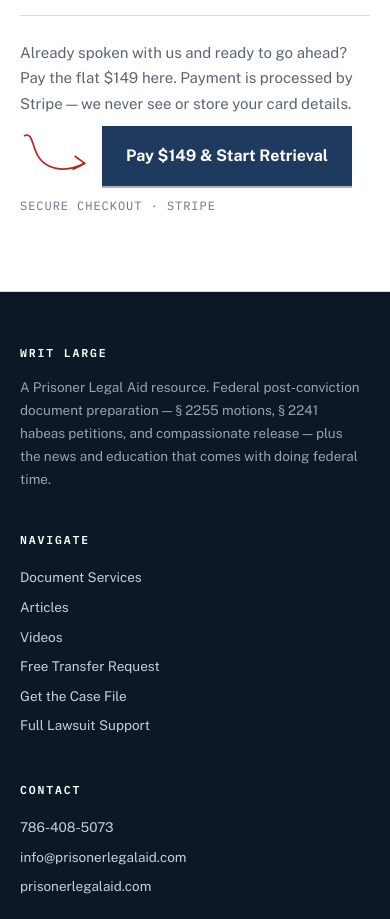
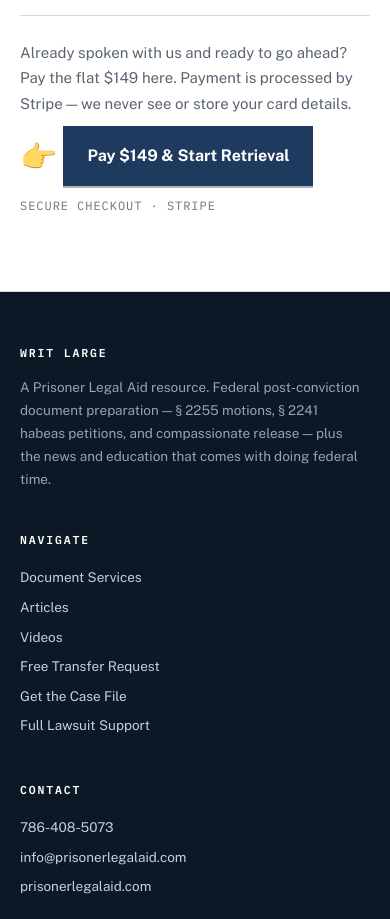
Before and after one commit to charlesxchristopherx-a11y/prisonerlegalaid-blog, an Eleventy site: page src/case-file.njk in a window 390 px wide. Shown: the part 4800-5719 px from the top of the page. Built offline with nearby package versions, Linux system fonts and the light colour scheme; Eleventy itself is replaced by a stand-in of ours; files that its build step writes are made by us from their sources.

Commit message:
Replace SVG arrow with slow-pulsing pointer emoji on pay CTA
Chris asked for a pointing hand fading in and out slowly. Removes the
.scrawl SVG and its styles entirely. 7.2s fade cycle (opacity .12 to 1),
aria-hidden, held at full opacity under prefers-reduced-motion.

```diff
--- a/src/case-file.njk
+++ b/src/case-file.njk
@@ -71,13 +71,7 @@ permalink: /case-file/
     <div class="pay-block">
       <p style="font-size:15px;color:#5A6472;line-height:1.7;margin:0 0 10px">Already spoken with us and ready to go ahead? Pay the flat $149 here. Payment is processed by Stripe — we never see or store your card details.</p>
       <div class="pay-cta">
-        <svg class="scrawl" viewBox="0 0 118 84" aria-hidden="true" focusable="false">
-          <path d="M10 9 C 27 3, 15 41, 40 57 C 58 69, 78 67, 96 60"/>
-          <g class="head">
-            <path d="M83 48 C 88 53, 93 57, 96 60"/>
-            <path d="M78 67 C 85 65, 92 62, 96 60"/>
-          </g>
-        </svg>
+        <span class="pointer" aria-hidden="true">👉</span>
         <a class="btn btn-pay" href="https://buy.stripe.com/aFa8wI4Wo4lYenw7qsaAw00">Pay $149 &amp; Start Retrieval</a>
       </div>
       <span class="pay-secure">Secure checkout · Stripe</span>
--- a/src/css/style.css
+++ b/src/css/style.css
@@ -239,23 +239,22 @@ article.post-body em{color:#39414B}
 /* ---- Pay CTA: hand-drawn arrow nudge (case-file) ------------------- */
 .pay-block{margin-top:30px;padding-top:24px;border-top:1px solid #D6DBE1}
 .pay-cta{display:flex;align-items:center;gap:4px;flex-wrap:wrap}
-.scrawl{width:104px;height:74px;flex:0 0 auto;overflow:visible;
-  transform:translateY(-6px) rotate(-4deg);pointer-events:none}
-.scrawl path{fill:none;stroke:var(--stamp);stroke-width:2.6;
-  stroke-linecap:round;stroke-linejoin:round;
-  stroke-dasharray:260;stroke-dashoffset:260;
-  animation:scrawl-draw .9s ease-out .35s forwards}
-.scrawl .head path{animation-delay:1.05s;animation-duration:.35s}
-@keyframes scrawl-draw{to{stroke-dashoffset:0}}
+.pointer{
+  font-size:38px;line-height:1;flex:0 0 auto;
+  margin-right:2px;user-select:none;pointer-events:none;
+  animation:point-pulse 3.6s ease-in-out infinite alternate}
+@keyframes point-pulse{
+  from{opacity:.12}
+  to{opacity:1}}
 .btn-pay{background:var(--navy);color:#fff;border-color:var(--navy);
   font-size:17px;padding:16px 30px;box-shadow:0 2px 0 rgba(27,42,65,.35)}
 .btn-pay:hover{background:#122032;border-color:#122032;color:#fff}
 .pay-secure{display:block;margin-top:10px;font-family:var(--mono);
   font-size:12px;letter-spacing:.08em;text-transform:uppercase;color:#6B7280}
 @media(max-width:560px){
-  .scrawl{width:78px;height:56px;transform:translateY(-2px) rotate(-6deg)}
+  .pointer{font-size:30px}
   .btn-pay{font-size:16px;padding:15px 22px}
 }
 @media(prefers-reduced-motion:reduce){
-  .scrawl path{stroke-dashoffset:0;animation:none}
+  .pointer{opacity:1;animation:none}
 }
```
Also changed, not shown: WORKLOG.md (+5 -0 lines).
